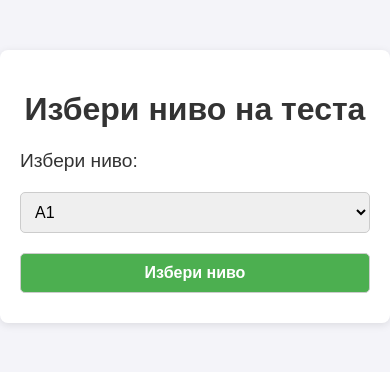
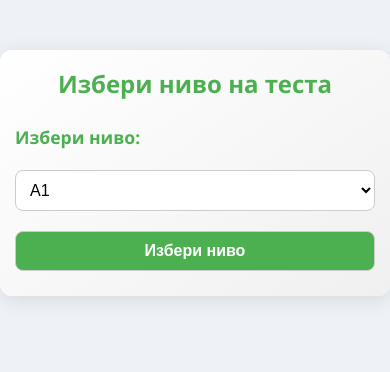
Before and after one commit to koce2109/test_english, a Flask app: page / in a window 390 px wide. Shown: the top 372 px of the page. Run offline with Flask 3, Linux system fonts and the light colour scheme.

Commit message:
Добавяне на всички актуализации

```diff
--- a/app.py
+++ b/app.py
@@ -3,7 +3,6 @@ import sqlite3
 import random
 
 app = Flask(__name__, template_folder='templates')
-
 
 def get_questions(level):
     # Свързване с базата данни и извличане на въпроси за съответното ниво
@@ -25,7 +24,10 @@ def index():
         questions = get_questions(level)  # Вземаме въпросите за това ниво
         selected_questions = random.sample(questions, 10)  # Вземаме 10 въпроса случайно
 
-        return render_template('index.html', questions=selected_questions, level=level)
+        # Записваме ID-та на избраните въпроси за да ги изпратим в резултатната страница
+        selected_question_ids = [str(question[0]) for question in selected_questions]
+
+        return render_template('index.html', questions=selected_questions, level=level, selected_question_ids=','.join(selected_question_ids))
 
     return render_template('index.html', level=level, questions=questions)
 
@@ -36,14 +38,24 @@ def result():
     answers = request.form.getlist('answers')
     level = request.form.get('level')  # Вземаме нивото от формата
 
-    # Получаваме въпросите от базата
-    questions = get_questions(level)
+    # Вземаме избраните въпроси от сесията
+    selected_questions_ids = request.form.get('selected_questions_ids')  # Добавяме идентификаторите на избраните въпроси
+    selected_questions_ids = selected_questions_ids.split(",")  # Разделяме идентфикаторите на въпросите
+
+    selected_questions = []
+
+    # Свързваме се с базата и вземаме само въпросите с тези идентификатори
+    conn = sqlite3.connect('questions.db')
+    cursor = conn.cursor()
+    cursor.execute("SELECT * FROM questions WHERE id IN ({})".format(','.join('?' for _ in selected_questions_ids)), selected_questions_ids)
+    selected_questions = cursor.fetchall()
+    conn.close()
 
     # Резултати от теста
     score = 0
     result_data = []
 
-    for question in questions:
+    for question in selected_questions:
         question_id = question[0]
         correct_answer = question[7]  # правилен отговор
         user_answer = request.form.get(f'answers[{question_id}]')  # Получаваме отговора на потребителя
@@ -61,6 +73,5 @@ def result():
 
     return render_template('result.html', score=score, result_data=result_data, level=level)
 
-
 if __name__ == '__main__':
     app.run(debug=True)
--- a/static/style.css
+++ b/static/style.css
@@ -1,45 +1,63 @@
-body {
-    font-family: Arial, sans-serif;
-    background-color: #f4f4f9;
+* {
     margin: 0;
     padding: 0;
+    box-sizing: border-box;
+}
+
+body {
+    font-family: 'Segoe UI', Tahoma, Geneva, Verdana, sans-serif;
+    background-color: #eef2f7;
+    color: #333;
+    line-height: 1.6;
 }
 
 .container {
     max-width: 900px;
     margin: 50px auto;
-    padding: 20px;
-    background-color: #fff;
-    border-radius: 8px;
-    box-shadow: 0 2px 8px rgba(0, 0, 0, 0.1);
+    padding: 25px;
+    background-color: #ffffff;
+    border-radius: 12px;
+    box-shadow: 0 4px 20px rgba(0, 0, 0, 0.1);
+    background: linear-gradient(145deg, #ffffff, #f0f0f0);
 }
 
 h1, h2 {
     text-align: center;
-    color: #333;
+    color: #4CAF50;
+    font-size: 2em;
+    margin-bottom: 20px;
 }
 
 label {
-    font-size: 1.2em;
-    margin-bottom: 10px;
+    font-size: 1.1em;
+    margin-bottom: 8px;
     display: block;
-    color: #333;
+    color: #4CAF50;
+    font-weight: 600;
 }
 
 select, button {
-    padding: 10px;
+    padding: 12px;
     font-size: 1em;
     margin: 10px 0;
     width: 100%;
     border: 1px solid #ccc;
-    border-radius: 5px;
-    cursor: pointer;
+    border-radius: 8px;
+    background-color: #ffffff;
+    transition: all 0.3s ease;
+}
+
+select:focus, button:focus {
+    border-color: #4CAF50;
+    outline: none;
 }
 
 button {
     background-color: #4CAF50;
     color: white;
     font-weight: bold;
+    cursor: pointer;
+    transition: background-color 0.3s ease;
 }
 
 button:hover {
@@ -47,19 +65,25 @@ button:hover {
 }
 
 .question-container {
-    background-color: #f9f9f9;
+    background-color: #ffffff;
     border-radius: 8px;
     padding: 20px;
     margin-bottom: 15px;
-    box-shadow: 0 1px 4px rgba(0, 0, 0, 0.1);
+    box-shadow: 0 3px 10px rgba(0, 0, 0, 0.1);
+    transition: box-shadow 0.3s ease;
+}
+
+.question-container:hover {
+    box-shadow: 0 6px 20px rgba(0, 0, 0, 0.2);
 }
 
 .answer-options {
-    margin-top: 10px;
+    margin-top: 15px;
 }
 
 .answer-options input {
-    margin-right: 10px;
+    margin-right: 12px;
+    transform: scale(1.1);
 }
 
 .answer-options {
@@ -74,12 +98,14 @@ table {
 
 table, th, td {
     border: 1px solid #ddd;
-    padding: 8px;
+    padding: 12px;
     text-align: left;
 }
 
 th {
     background-color: #f2f2f2;
+    color: #333;
+    font-weight: bold;
 }
 
 td {
@@ -87,17 +113,31 @@ td {
 }
 
 th, td {
-    padding: 12px;
+    padding: 15px;
 }
 
 span {
-    font-weight: bold;
+    font-weight: 600;
 }
 
 span.green {
-    color: green;
+    color: #4CAF50;
 }
 
 span.red {
-    color: red;
+    color: #f44336;
 }
+
+@media (max-width: 768px) {
+    .container {
+        padding: 15px;
+    }
+
+    select, button {
+        padding: 10px;
+    }
+
+    h1, h2 {
+        font-size: 1.5em;
+    }
+}
--- a/templates/index.html
+++ b/templates/index.html
@@ -27,6 +27,9 @@
         <form method="POST" action="/result">
             <input type="hidden" name="level" value="{{ level }}"> <!-- Запазваме нивото -->
 
+            <!-- Скрито поле за ID на избраните въпроси -->
+            <input type="hidden" name="selected_questions_ids" value="{{ selected_question_ids }}">
+
             {% for question in questions %}
             <div class="question-container">
                 <label>{{ question[2] }}</label><br>
```
Also changed, not shown: questions.db.
